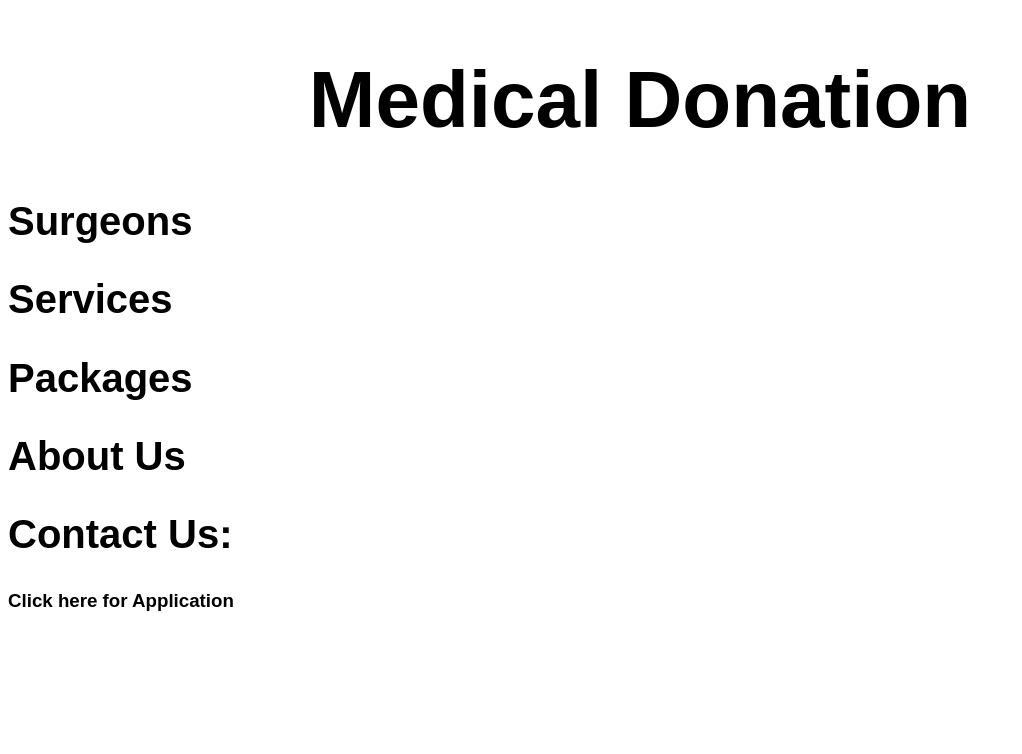
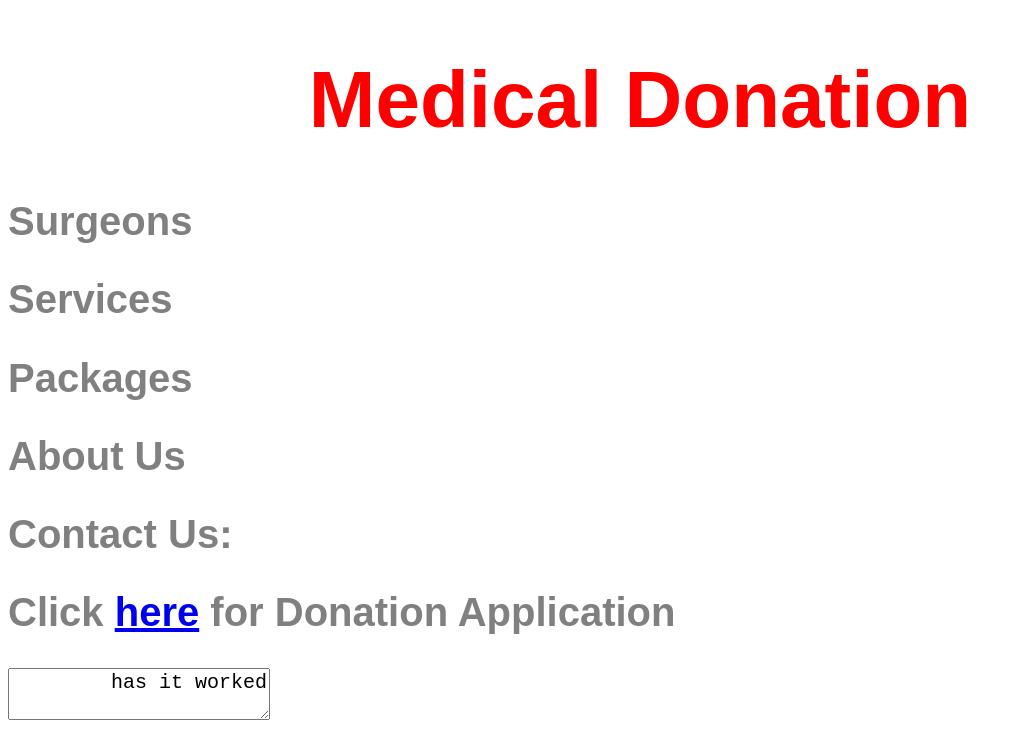
Before and after one commit to elizabeth-stpierre/Project-7-Web-Storefront, a plain HTML site: page Project_7.html in a window 1280 px wide. Shown: the whole page, without its empty margins (0-1022 px from the left). Drawn offline with Linux system fonts and the light colour scheme.

Commit message:
Update Project_7.html

```diff
--- a/Project_7.html
+++ b/Project_7.html
@@ -5,23 +5,37 @@
     <title>Medical Donations</title>
     <style>
         html {font-family: "Poppins", sans-serif;}
-        h1 {font-size: 80px;}
-        h2 {font-size: 40px;}
+        h1 {font-size: 80px; color: red; text-align: center;}
+        h2 {font-size: 40px; color: grey; text-align: left;}
+        textarea {font-size: 20px; text-align: right;align-items: center;}
     </style>
 </head>
 <body>
 <header>
     <center><h1>Medical Donation</h1></center>
-    <h2>Surgeons</h2>
-    <h2>Services</h2>
-    <h2>Packages</h2>
-    <h2>About Us</h2>
-    <h2>Contact Us:</h2>
-    <h3>Click here for Application</h3>
 </header>
+<h2>Surgeons</h2>
+<h2>Services</h2>
+<h2>Packages</h2>
+<h2>About Us</h2>
+<h2>Contact Us:</h2>
+<h2>Click <a href="https://htmlpreview.github.io/?https://github.com/elizabeth-stpierre/Project-7-Web-Storefront/blob/master/Application.html#L16">here</a> for Donation Application</h2>
+<textarea>
+has it worked
+
+
+
+
+
+
 <audio autoplay loop>
     <source src="Pokémon Center Theme.mp3" type="audio/mpeg">
     <source src="Pokémon Center Theme.mp3" type="audio/ogg">
 </audio>
 </body>
+<script>
+</script>
+
+
+
 </html>
```
